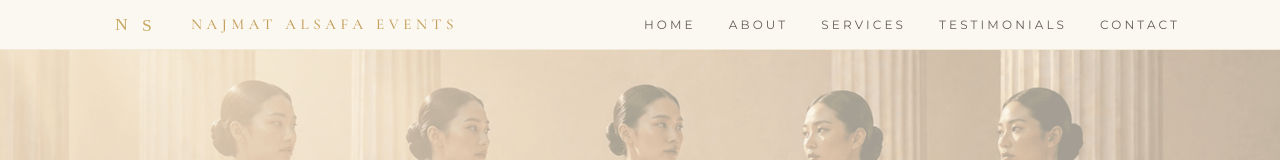
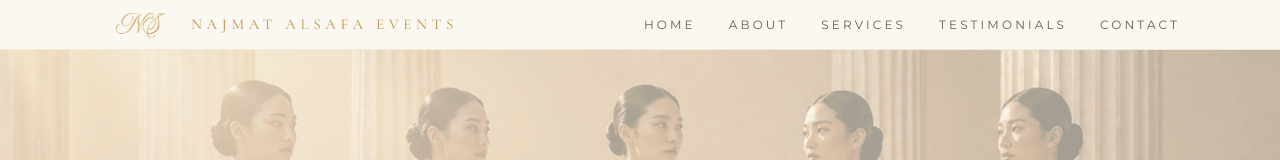
Before and after one commit to rWAnabdelsalam/NSEvents, a React (Vite) app: page / in a window 1280 px wide. Shown: the top 160 px of the page. Built offline with nearby package versions, Linux system fonts and the light colour scheme.

Commit message:
Update Header.jsx

```diff
--- a/src/components/Header.jsx
+++ b/src/components/Header.jsx
@@ -10,7 +10,7 @@ export default function Header() {
   return (
     <header className="header">
       <a className="brand" href="#home" aria-label="Najmat AlSafa home">
-       <img className="brandStar" src="/assets/Logo_1.svg" alt="Najmat AlSafa" />
+       <img className="brandStar" src="/assets/logo.png" alt="Najmat AlSafa" />
         <span>Najmat AlSafa Events</span>
       </a>
 
```
